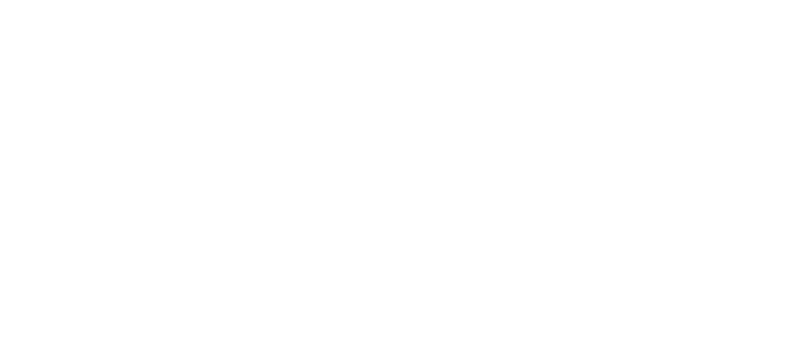
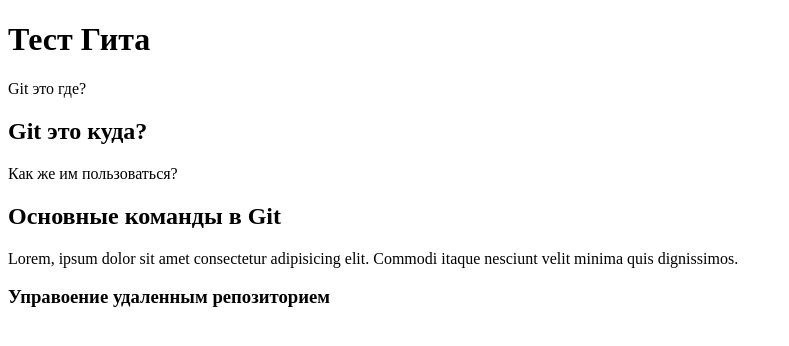
Before and after one commit to Afonya66/HW_7, a plain HTML site: page index.html in a window 1280 px wide. Shown: the whole page, without its empty margins (0-789 px from the left). Drawn offline with Linux system fonts and the light colour scheme.

Commit message:
Добавлен контент

```diff
--- a/index.html
+++ b/index.html
@@ -8,12 +8,27 @@
 </head>
 <body>
     <header>
-        <h1 class="head"></h1>
+        <h1 class="head">Тест Гита</h1>
     </header>
     <main>
-        <div class="topic"></div>
-        <div></div>
-        <div></div>
+        <div class="topic">Git это где?</div>
+        <div>
+            <h2>Git это куда?</h2>
+            <span>Как же им пользоваться?</span>
+        </div>
+        <div>
+            <h2>Основные команды в Git</h2>
+            <span>Lorem, ipsum dolor sit amet consectetur adipisicing elit. Commodi itaque nesciunt velit minima quis dignissimos.
+            </span>
+        </div>
+        <sec>
+            <div>
+                <h3>Управоение удаленным репозиторием</h3>
+            </div>
+            <div>
+                <h3></h3>
+            </div>
+        </sec>
     </main>
     <footer>
         <p class="contact"></p>
```
